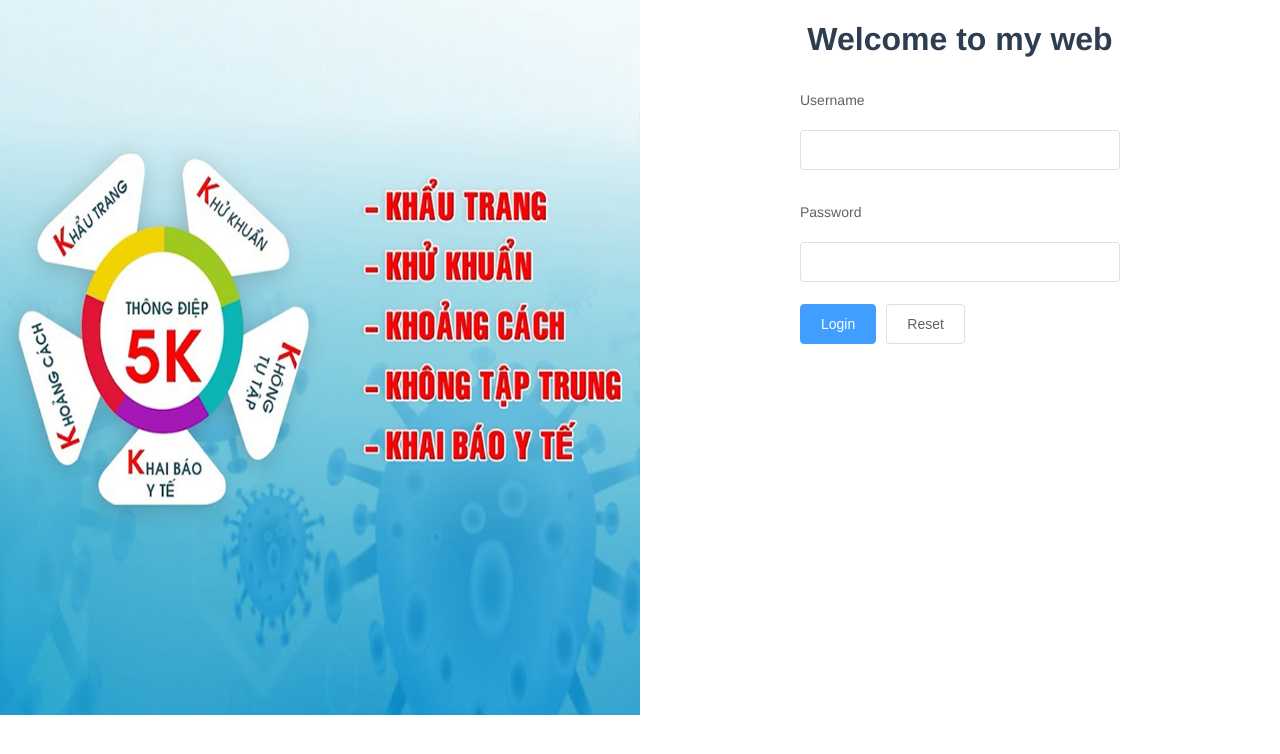
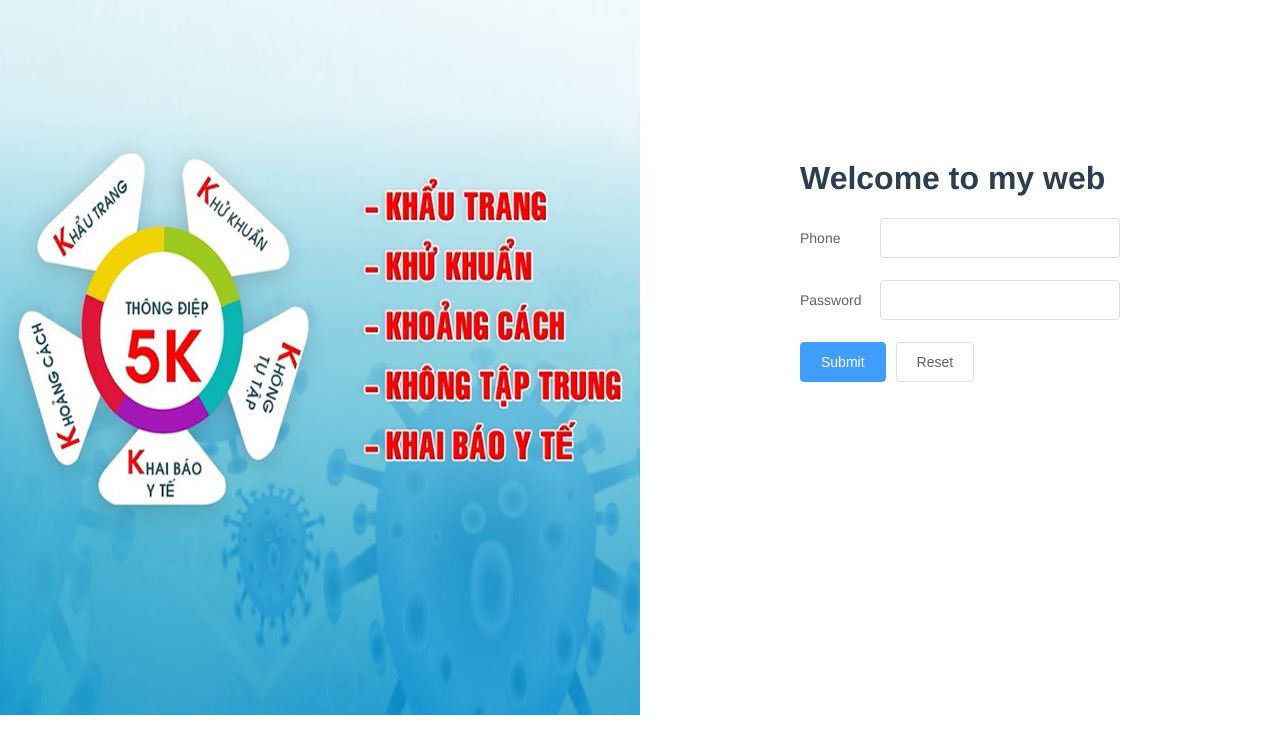
Before and after one commit to buiyenlinh/Vue3, a Vue app: page / in a window 1280 px wide. Shown: the top 754 px of the page. Built offline with nearby package versions, Linux system fonts and the light colour scheme.

Commit message:
edit-login

```diff
--- a/src/assets/css/style.css
+++ b/src/assets/css/style.css
@@ -8,10 +8,17 @@ img {
   width: 100%;
   height: 715px;
 }
+
+/* Login */
+
 .bg-center { text-align: center; }
 
-.login-form {
+.login-right {
   width: 50%;
-  margin: 0 auto;
+  margin: 25% auto;
   text-align: left;
 }
+
+.login-button .el-form-item__content {
+  margin-left: 0px !important;
+}
--- a/src/views/Auth/hook/useAccount.ts
+++ b/src/views/Auth/hook/useAccount.ts
@@ -1,13 +1,25 @@
-import { reactive } from "vue"
+import { reactive, ref } from "vue"
 
 
 export default function useAccount () {
   const account = reactive({
-    username: '',
+    phone: '',
     password: ''
   })
 
+  const resetForm = () => {
+    account.phone = "";
+    account.password = "";
+  }
+
+  const submitForm = (formName: any) => {
+    alert(account.phone + ', ' + account.password + ', ' + formName);
+
+  }
+
   return {
-    account
+    account,
+    resetForm,
+    submitForm
   }
-}
+};
--- a/src/views/Auth/pages/login/index.vue
+++ b/src/views/Auth/pages/login/index.vue
@@ -7,43 +7,41 @@
     </el-col>
     <el-col :span="12">
       <div class="grid-content text-left">
+        <div class="login-right">
           <h1>Welcome to my web</h1>
-
           <div class="login-form">
-          <el-form label-position="top" label-width="100px" :model="account">
-            <el-form-item label="Username">
-              <el-input v-model="account.username"></el-input>
+            <el-form
+              :model="ruleForm" status-icon
+              label-width="80px" label-position="left"
+              ref="loginForm" class="demo-ruleForm">
+              <el-form-item label="Phone">
+                <el-input v-model="account.phone"></el-input>
               </el-form-item>
               <el-form-item label="Password">
-              <el-input v-model="account.password"></el-input>
+                <el-input show-password v-model="account.password"></el-input>
               </el-form-item>
-            <el-form-item>
-              <el-button type="primary" @click="submitForm('ruleForm')">Login</el-button>
-              <el-button @click="resetForm('ruleForm')">Reset</el-button>
+              <el-form-item class="login-button">
+                <el-button type="primary" @click="submitForm('account')">Submit</el-button>
+                <el-button @click="resetForm('account')">Reset</el-button>
               </el-form-item>
             </el-form>
+          </div>
         </div>
       </div>
       </el-col>
   </el-row>
 </template>
 
-
 <script>
 import { defineComponent } from "vue"
+import { useField } from "vee-validate";
 import useAccount from "../../hook/useAccount.ts"
+// import * as yup from 'yup';
 
 export default defineComponent({
   setup() {
-    const { account } = useAccount();
-    const submitForm = () => {
-      alert('Clicked');
-    }
+    const { account, resetForm, submitForm } = useAccount();
 
-    const resetForm = () => {
-      account.username = "";
-      account.password = "";
-    }
     return {
       submitForm,
       account,
```
Lines whose indentation alone changed are shown as unchanged.
